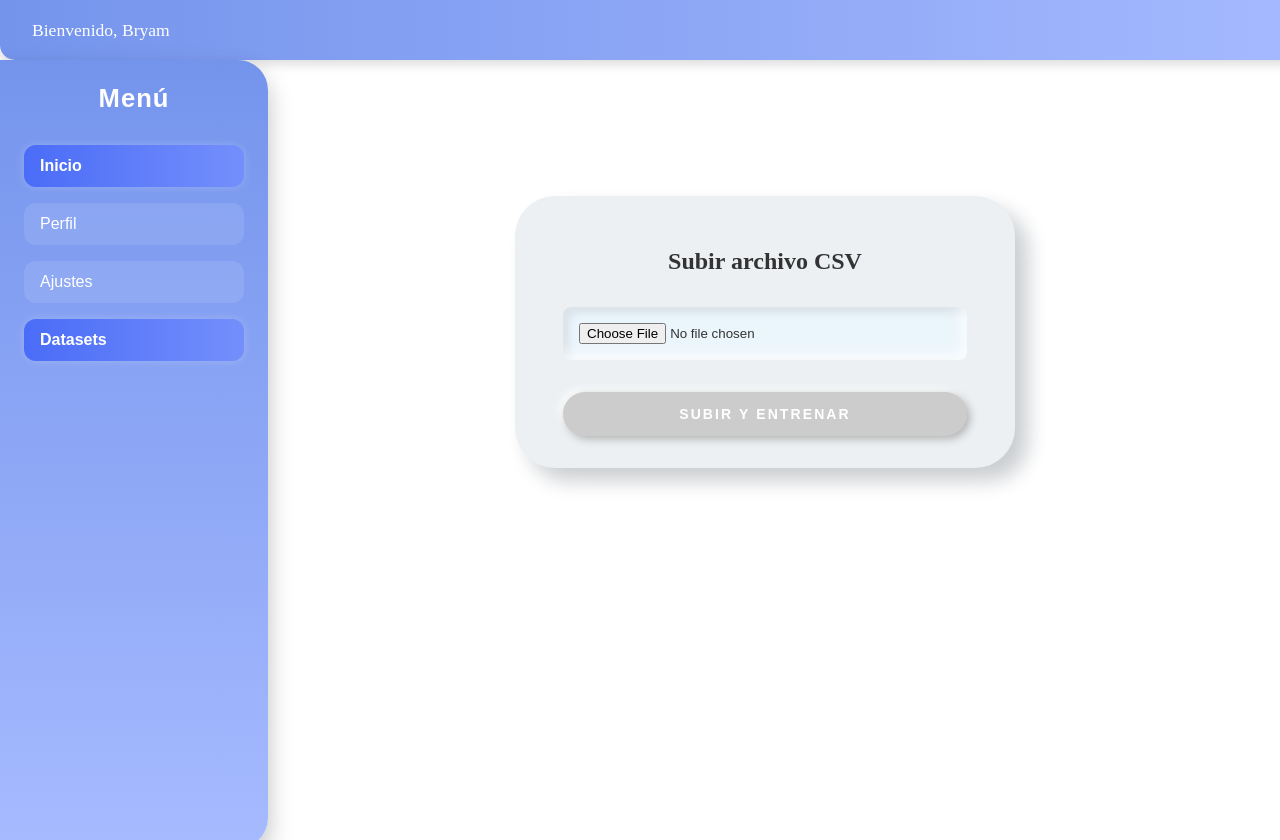
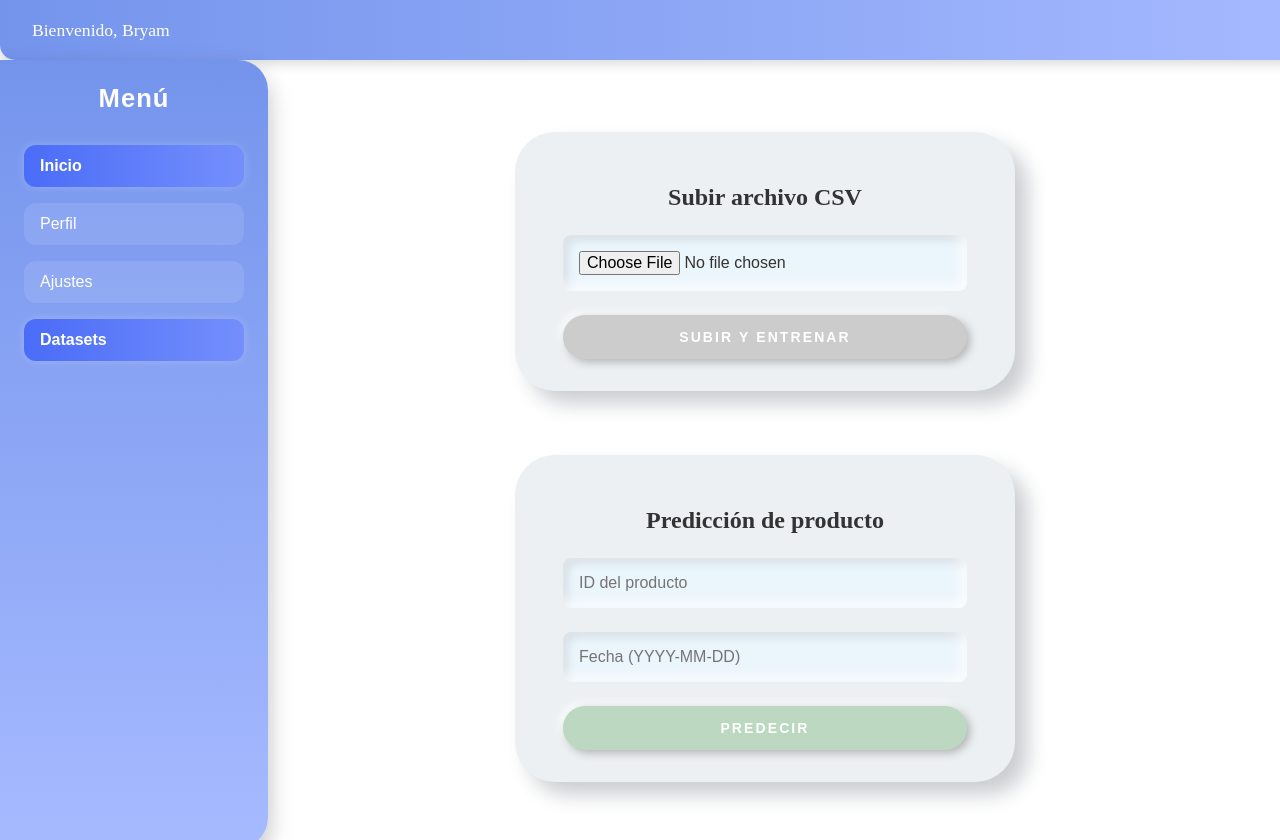
Before and after one commit to Abenavidese/STOCKY-IA, an Angular app in the folder front-end/stocky-ia-front/: page /home/datasets in a window 1280 px wide. Built offline with nearby package versions, Linux system fonts and the light colour scheme.

Commit message:
Agregar nuevos menus en apartado datasets

```diff
--- a/front-end/stocky-ia-front/src/app/pages/datasets/datasets.html
+++ b/front-end/stocky-ia-front/src/app/pages/datasets/datasets.html
@@ -22,3 +22,30 @@
     <pre>{{ result | json }}</pre>
   </div>
 </div>
+
+<div class="custom-form">
+  <h2>Predicción de producto</h2>
+
+  <form (submit)="onPredict(); $event.preventDefault()">
+    <input
+      type="text"
+      placeholder="ID del producto"
+      [(ngModel)]="productId"
+      name="productId"
+      required
+    />
+    <input
+      type="text"
+      placeholder="Fecha (YYYY-MM-DD)"
+      [(ngModel)]="fecha"
+      name="fecha"
+      required
+    />
+    <button type="submit">Predecir</button>
+  </form>
+</div>
+
+<div class="file-info" *ngIf="resultado">
+  <h3>Resultado de la predicción:</h3>
+  <p>{{ resultado }}</p>
+</div>
--- a/front-end/stocky-ia-front/src/app/pages/datasets/datasets.scss
+++ b/front-end/stocky-ia-front/src/app/pages/datasets/datasets.scss
@@ -21,13 +21,14 @@ h2 {
   border-radius: 2.5rem;
   padding: 2rem 3rem;
   box-shadow: 13px 13px 20px #cbced1, -13px -13px 20px #ffffff;
-  margin-top: 8rem;
+  margin-top: 4rem;
   color: #333;
   text-align: center;
 
-  input[type='file'] {
+  input[type='file'],
+  input[type='text'] {
     display: block;
-    margin: 2rem auto;
+    margin: 1.5rem auto;
     width: 100%;
     padding: 1rem;
     border-radius: 0.5rem;
@@ -35,6 +36,8 @@ h2 {
     background: #ebf5fc;
     box-shadow: inset -5px -5px 15px rgba(255, 255, 255, 0.8),
                 inset 5px 5px 10px rgba(0, 0, 0, 0.1);
+    font-size: 1rem;
+    color: #333;
   }
 
   button {
@@ -64,7 +67,8 @@ h2 {
 }
 
 .file-info {
-  margin-top: 2rem;
+  max-width: 500px;
+  margin: 2rem auto;
   padding: 1.5rem;
   border-radius: 1rem;
   background-color: #f9f9f9;
--- a/front-end/stocky-ia-front/src/app/pages/datasets/datasets.ts
+++ b/front-end/stocky-ia-front/src/app/pages/datasets/datasets.ts
@@ -8,7 +8,7 @@ import { HttpClient, HttpClientModule } from '@angular/common/http'; // ✅ Impo
   standalone: true,
   imports: [CommonModule, FormsModule, HttpClientModule], // ✅ Agrega aquí
   templateUrl: './datasets.html',
-  styleUrl: './datasets.scss'
+  styleUrls: ['./datasets.scss']
 })
 export class Datasets {
   selectedFile: File | null = null;
```
